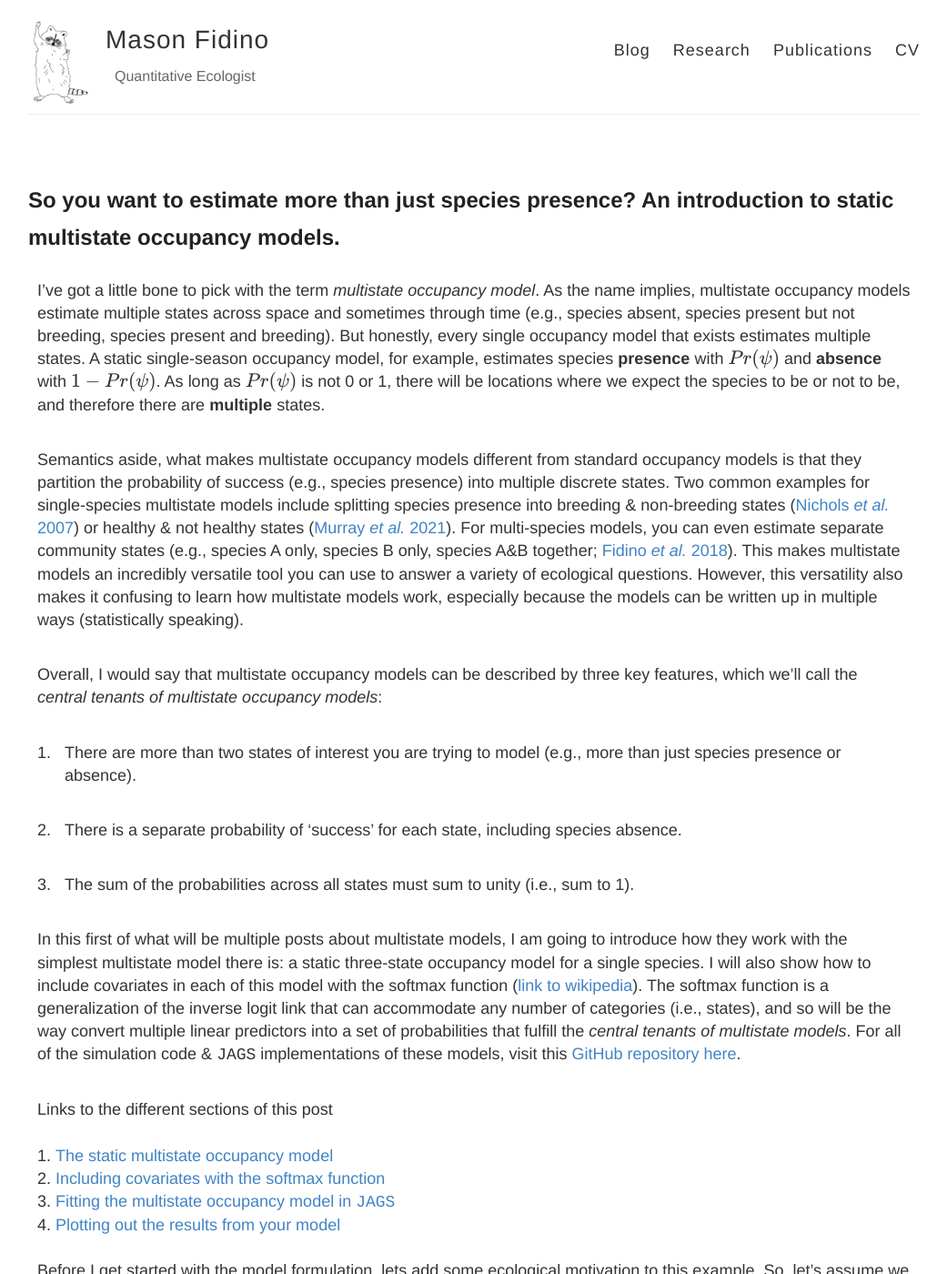
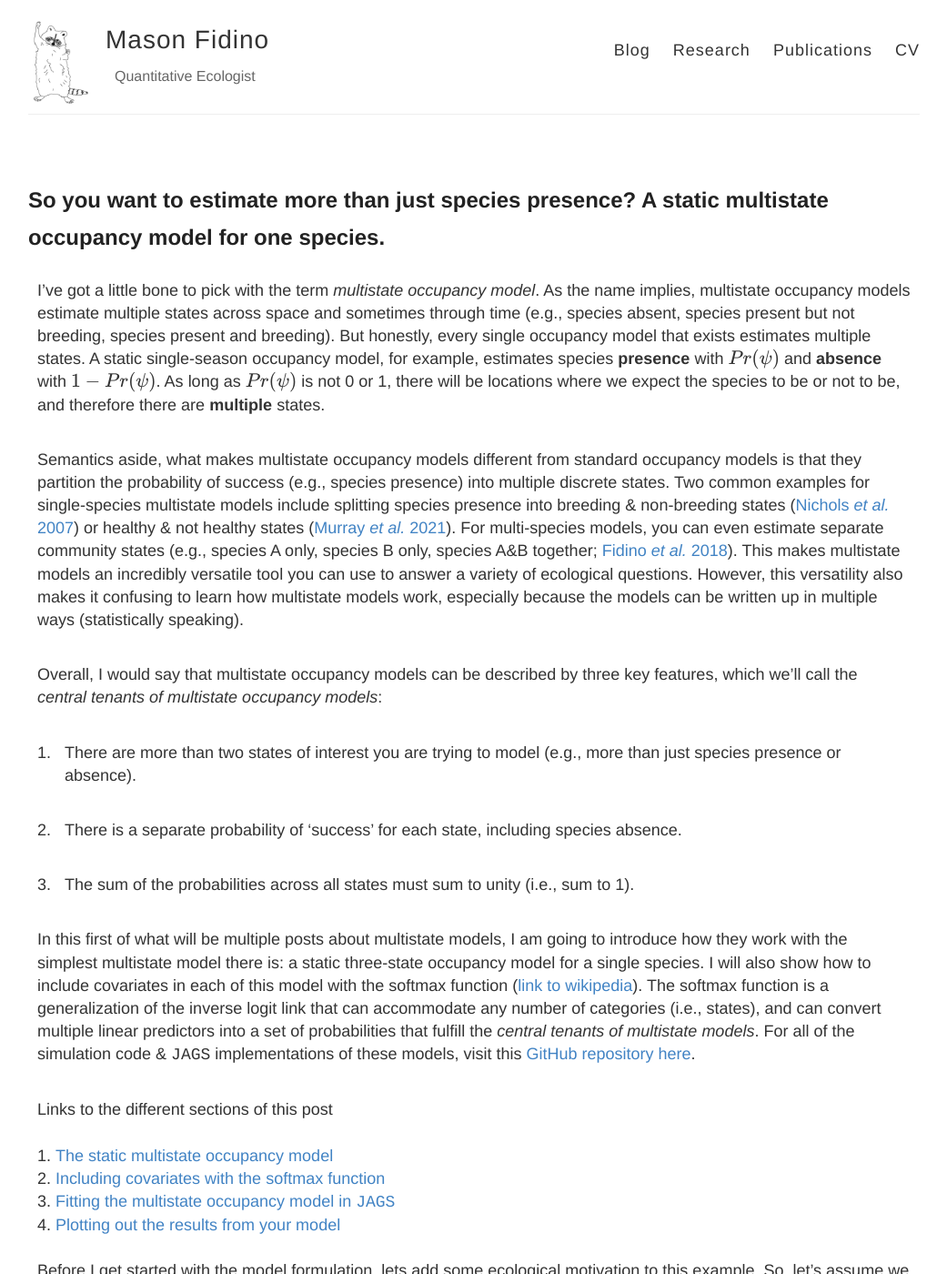
Before and after one commit to mfidino/mfidino.github.io, a Jekyll site: the page built from blog/_posts/2021-8-30-intro_2_multistate_occupancy.md, in a window 1280 px wide and 1400 px high. Shown: the whole window at 91% size, without its empty margins (119-1160 px from the left). Built offline with Jekyll 4.4.1, drawn with Linux system fonts in a browser that asks for light colours; formulas are drawn with MathJax 3.

Commit message:
Update 2021-8-30-intro_2_multistate_occupancy.md

```diff
--- a/blog/_posts/2021-8-30-intro_2_multistate_occupancy.md
+++ b/blog/_posts/2021-8-30-intro_2_multistate_occupancy.md
@@ -1,6 +1,6 @@
 ---
 layout: post
-title: So you want to estimate more than just species presence? An introduction to static multistate occupancy models.
+title: So you want to estimate more than just species presence? A static multistate occupancy model for one species.
 category: blog
 ---
 
@@ -18,7 +18,7 @@ Overall, I would say that multistate occupancy models can be described by three
 3. The sum of the probabilities across all states must sum to unity (i.e., sum to 1).
 
 
-In this first of what will be multiple posts about multistate models, I am going to introduce how they work with the simplest multistate model there is: a static three-state occupancy model for a single species. I will also show how to include covariates in each of this model with the softmax function ([link to wikipedia](https://en.wikipedia.org/wiki/Softmax_function)). The softmax function is a generalization of the inverse logit link that can accommodate any number of categories (i.e., states), and so will be the way convert multiple linear predictors into a set of probabilities that fulfill the *central tenants of multistate models*. For all of the simulation code & `JAGS` implementations of these models, visit this [GitHub repository here](https://github.com/mfidino/multi-state-occupancy-models).
+In this first of what will be multiple posts about multistate models, I am going to introduce how they work with the simplest multistate model there is: a static three-state occupancy model for a single species. I will also show how to include covariates in each of this model with the softmax function ([link to wikipedia](https://en.wikipedia.org/wiki/Softmax_function)). The softmax function is a generalization of the inverse logit link that can accommodate any number of categories (i.e., states), and can convert multiple linear predictors into a set of probabilities that fulfill the *central tenants of multistate models*. For all of the simulation code & `JAGS` implementations of these models, visit this [GitHub repository here](https://github.com/mfidino/multi-state-occupancy-models).
 
 
 Links to the different sections of this post
```
